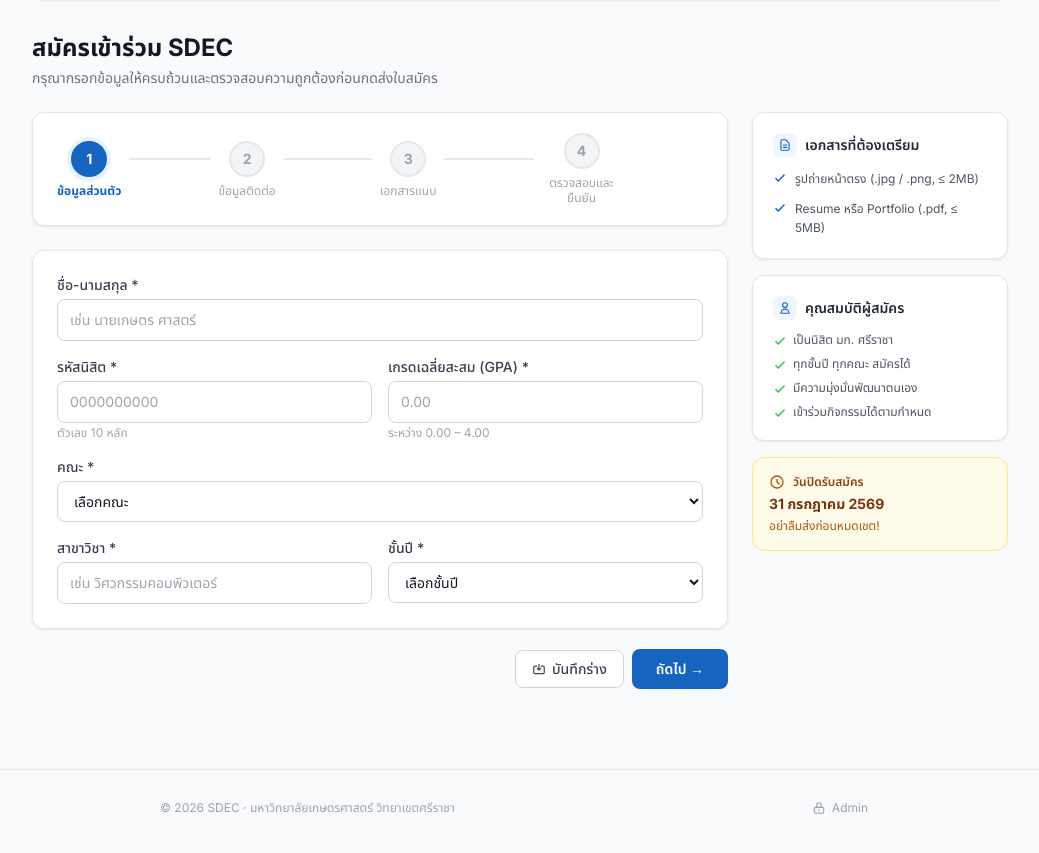
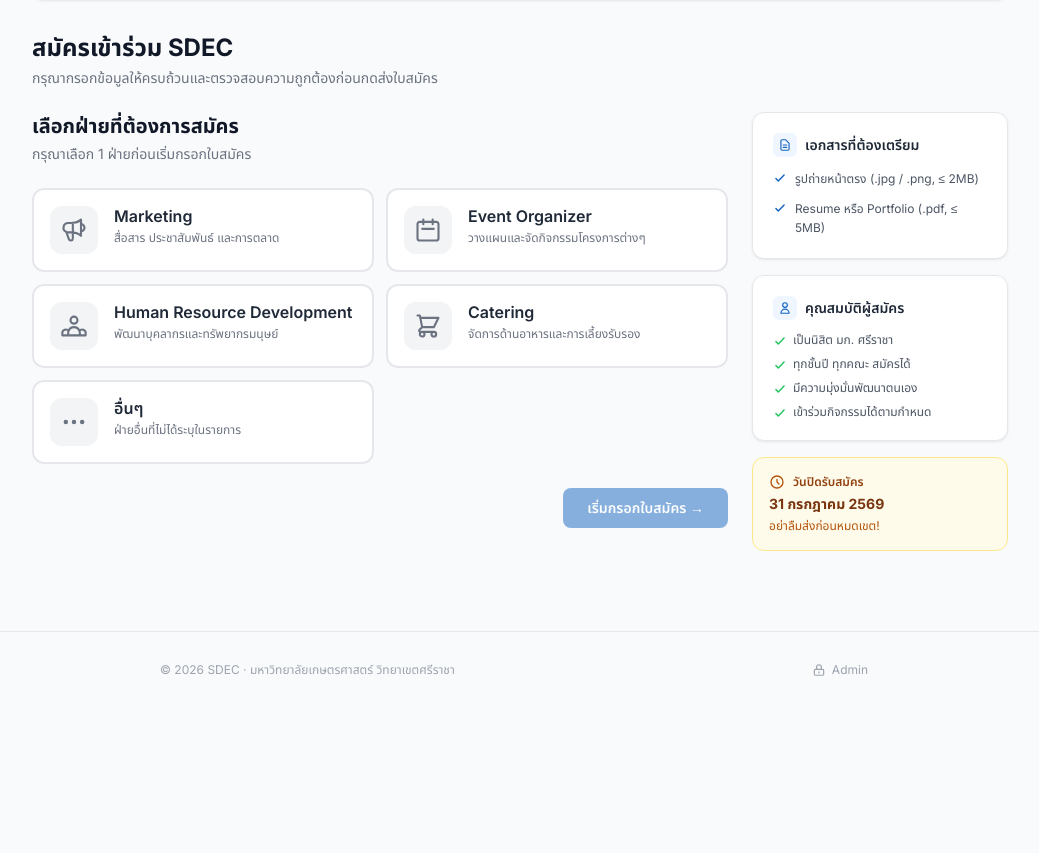
Before and after one commit to Phawatcharakorn/Register_SDEC, a Next.js app: page / in a window 1280 px wide. Shown: the part 623-1476 px from the top of the page, without its empty margins (120-1159 px from the left). After the commit the page ends 1395 px from the top, so only its background shows below. Built offline with nearby package versions, Linux system fonts and the light colour scheme.

Commit message:
feat: add Corps pre-form picker with 5 options, show in admin

```diff
--- a/src/app/admin/applications/[id]/DetailClient.tsx
+++ b/src/app/admin/applications/[id]/DetailClient.tsx
@@ -133,6 +133,14 @@
             </div>
             <div className="h-px bg-gray-100" />
             <div className="space-y-2">
+              {app.corps && (
+                <div className="inline-flex items-center gap-1.5 rounded-full bg-ku-green-50 border border-ku-green/20 px-3 py-1 mb-1">
+                  <svg className="h-3.5 w-3.5 text-ku-green" fill="none" viewBox="0 0 24 24" stroke="currentColor">
+                    <path strokeLinecap="round" strokeLinejoin="round" strokeWidth={2} d="M17 20h5v-2a3 3 0 00-5.356-1.857M17 20H7m10 0v-2c0-.656-.126-1.283-.356-1.857M7 20H2v-2a3 3 0 015.356-1.857M7 20v-2c0-.656.126-1.283.356-1.857m0 0a5.002 5.002 0 019.288 0M15 7a3 3 0 11-6 0 3 3 0 016 0z" />
+                  </svg>
+                  <span className="text-xs font-semibold text-ku-green">ฝ่าย {app.corps}</span>
+                </div>
+              )}
               <InfoRow label="คณะ"       value={app.faculty} />
               <InfoRow label="สาขา"      value={app.major} />
               <InfoRow label="ชั้นปี"    value={`ปีที่ ${app.year}`} />
--- a/src/app/api/admin/applications/route.ts
+++ b/src/app/api/admin/applications/route.ts
@@ -38,7 +38,7 @@
   let dbQuery = supabase
     .from('applications')
     .select(
-      'id, created_at, full_name, student_id, faculty, major, year, gpa, phone, email, photo_url, status',
+      'id, created_at, full_name, student_id, faculty, major, year, gpa, phone, email, corps, photo_url, status',
       { count: 'exact' },
     )
     .order('created_at', { ascending: false })
--- a/src/app/api/apply/route.ts
+++ b/src/app/api/apply/route.ts
@@ -66,6 +66,7 @@
   const { data: application, error: insertError } = await supabase
     .from('applications')
     .insert({
+      corps:      fields.corps,
       full_name:  fields.full_name,
       student_id: fields.student_id,
       faculty:    fields.faculty,
--- a/src/components/forms/ApplicationForm.tsx
+++ b/src/components/forms/ApplicationForm.tsx
@@ -9,7 +9,7 @@
 import SuccessCard from '@/components/SuccessCard'
 import type { Step } from '@/components/ui/StepIndicator'
 import type { SuccessData } from '@/components/SuccessCard'
-import { applicationSchema, type ApplicationFormValues, KU_SRIRACHA_FACULTIES } from './schema'
+import { applicationSchema, type ApplicationFormValues, KU_SRIRACHA_FACULTIES, CORPS_OPTIONS } from './schema'
 
 const DRAFT_KEY = 'sdec_draft_v1'
 
@@ -18,6 +18,127 @@
   if (d.length <= 3) return d
   if (d.length <= 6) return `${d.slice(0, 3)}-${d.slice(3)}`
   return `${d.slice(0, 3)}-${d.slice(3, 6)}-${d.slice(6)}`
+}
+
+// ─── Corps Picker ─────────────────────────────────────────────────
+
+const CORPS_CONFIG: { value: string; icon: React.ReactNode; desc: string }[] = [
+  {
+    value: 'Marketing',
+    desc: 'สื่อสาร ประชาสัมพันธ์ และการตลาด',
+    icon: (
+      <svg className="h-7 w-7" fill="none" viewBox="0 0 24 24" stroke="currentColor">
+        <path strokeLinecap="round" strokeLinejoin="round" strokeWidth={1.8}
+          d="M11 5.882V19.24a1.76 1.76 0 01-3.417.592l-2.147-6.15M18 13a3 3 0 100-6M5.436 13.683A4.001 4.001 0 017 6h1.832c4.1 0 7.625-1.234 9.168-3v14c-1.543-1.766-5.067-3-9.168-3H7a3.988 3.988 0 01-1.564-.317z" />
+      </svg>
+    ),
+  },
+  {
+    value: 'Event Organizer',
+    desc: 'วางแผนและจัดกิจกรรมโครงการต่างๆ',
+    icon: (
+      <svg className="h-7 w-7" fill="none" viewBox="0 0 24 24" stroke="currentColor">
+        <path strokeLinecap="round" strokeLinejoin="round" strokeWidth={1.8}
+          d="M8 7V3m8 4V3m-9 8h10M5 21h14a2 2 0 002-2V7a2 2 0 00-2-2H5a2 2 0 00-2 2v12a2 2 0 002 2z" />
+      </svg>
+    ),
+  },
+  {
+    value: 'Human Resource Development',
+    desc: 'พัฒนาบุคลากรและทรัพยากรมนุษย์',
+    icon: (
+      <svg className="h-7 w-7" fill="none" viewBox="0 0 24 24" stroke="currentColor">
+        <path strokeLinecap="round" strokeLinejoin="round" strokeWidth={1.8}
+          d="M17 20h5v-2a3 3 0 00-5.356-1.857M17 20H7m10 0v-2c0-.656-.126-1.283-.356-1.857M7 20H2v-2a3 3 0 015.356-1.857M7 20v-2c0-.656.126-1.283.356-1.857m0 0a5.002 5.002 0 019.288 0M15 7a3 3 0 11-6 0 3 3 0 016 0z" />
+      </svg>
+    ),
+  },
+  {
+    value: 'Catering',
+    desc: 'จัดการด้านอาหารและการเลี้ยงรับรอง',
+    icon: (
+      <svg className="h-7 w-7" fill="none" viewBox="0 0 24 24" stroke="currentColor">
+        <path strokeLinecap="round" strokeLinejoin="round" strokeWidth={1.8}
+          d="M3 3h2l.4 2M7 13h10l4-8H5.4M7 13L5.4 5M7 13l-2.293 2.293c-.63.63-.184 1.707.707 1.707H17m0 0a2 2 0 100 4 2 2 0 000-4zm-8 2a2 2 0 11-4 0 2 2 0 014 0z" />
+      </svg>
+    ),
+  },
+  {
+    value: 'อื่นๆ',
+    desc: 'ฝ่ายอื่นที่ไม่ได้ระบุในรายการ',
+    icon: (
+      <svg className="h-7 w-7" fill="none" viewBox="0 0 24 24" stroke="currentColor">
+        <path strokeLinecap="round" strokeLinejoin="round" strokeWidth={1.8}
+          d="M5 12h.01M12 12h.01M19 12h.01M6 12a1 1 0 11-2 0 1 1 0 012 0zm7 0a1 1 0 11-2 0 1 1 0 012 0zm7 0a1 1 0 11-2 0 1 1 0 012 0z" />
+      </svg>
+    ),
+  },
+]
+
+function CorpsPicker({
+  selected,
+  onSelect,
+  onConfirm,
+}: {
+  selected: string
+  onSelect: (v: string) => void
+  onConfirm: () => void
+}) {
+  return (
+    <div className="space-y-6 animate-fade-up">
+      <div>
+        <h2 className="text-xl font-bold text-gray-900">เลือกฝ่ายที่ต้องการสมัคร</h2>
+        <p className="mt-1 text-sm text-gray-500">กรุณาเลือก 1 ฝ่ายก่อนเริ่มกรอกใบสมัคร</p>
+      </div>
+
+      <div className="grid grid-cols-1 gap-3 sm:grid-cols-2">
+        {CORPS_CONFIG.map((c) => {
+          const isSelected = selected === c.value
+          return (
+            <button
+              key={c.value}
+              type="button"
+              onClick={() => onSelect(c.value)}
+              className={`
+                flex items-start gap-4 rounded-xl border-2 p-4 text-left transition-all duration-150
+                ${isSelected
+                  ? 'border-ku-green bg-ku-green-50 shadow-md'
+                  : 'border-gray-200 bg-white hover:border-gray-300 hover:shadow-sm'
+                }
+              `}
+            >
+              <div className={`flex h-12 w-12 shrink-0 items-center justify-center rounded-xl transition-colors
+                ${isSelected ? 'bg-ku-green text-white' : 'bg-gray-100 text-gray-500'}`}>
+                {c.icon}
+              </div>
+              <div className="min-w-0">
+                <p className={`font-semibold leading-tight ${isSelected ? 'text-ku-green' : 'text-gray-800'}`}>
+                  {c.value}
+                </p>
+                <p className="mt-0.5 text-xs leading-relaxed text-gray-500">{c.desc}</p>
+              </div>
+              {isSelected && (
+                <svg className="ml-auto mt-0.5 h-5 w-5 shrink-0 text-ku-green" fill="none" viewBox="0 0 24 24" stroke="currentColor">
+                  <path strokeLinecap="round" strokeLinejoin="round" strokeWidth={2.5} d="M5 13l4 4L19 7" />
+                </svg>
+              )}
+            </button>
+          )
+        })}
+      </div>
+
+      <div className="flex justify-end">
+        <button
+          type="button"
+          onClick={onConfirm}
+          disabled={!selected}
+          className="btn-primary"
+        >
+          เริ่มกรอกใบสมัคร →
+        </button>
+      </div>
+    </div>
+  )
 }
 
 const STEPS: Step[] = [
@@ -188,6 +309,7 @@
 // ─── Main form ────────────────────────────────────────────────────
 
 export default function ApplicationForm() {
+  const [corpsChosen, setCorpsChosen] = useState(false)
   const [currentStep, setCurrentStep] = useState(1)
   const [success, setSuccess]         = useState<SuccessData | null>(null)
   const [savedAt, setSavedAt]         = useState<string | null>(null)
@@ -201,6 +323,7 @@
     trigger,
     watch,
     getValues,
+    setValue,
     reset,
     formState: { errors, isSubmitting, touchedFields },
   } = useForm<ApplicationFormValues>({
@@ -264,6 +387,7 @@
 
   const onSubmit = async (data: ApplicationFormValues) => {
     const formData = new FormData()
+    formData.append('corps',      data.corps)
     formData.append('full_name',  data.full_name)
     formData.append('student_id', data.student_id)
     formData.append('faculty',    data.faculty)
@@ -302,6 +426,22 @@
   // ── Success ────────────────────────────────────────────────────
   if (success) return <SuccessCard data={success} />
 
+  // ── Corps pre-selection ───────────────────────────────────────
+  if (!corpsChosen) {
+    return (
+      <div className="grid grid-cols-1 gap-6 lg:grid-cols-[1fr_256px]">
+        <div>
+          <CorpsPicker
+            selected={watchAll.corps ?? ''}
+            onSelect={(v) => setValue('corps', v)}
+            onConfirm={() => setCorpsChosen(true)}
+          />
+        </div>
+        <FormSidebar savedAt={savedAt} />
+      </div>
+    )
+  }
+
   // ── Form layout ───────────────────────────────────────────────
   return (
     <div className="grid grid-cols-1 gap-6 lg:grid-cols-[1fr_256px]">
@@ -310,6 +450,20 @@
       <div className="space-y-6 min-w-0">
         {/* Step Indicator */}
         <div className="rounded-xl border border-gray-200 bg-white px-6 py-5 shadow-card">
+          {watchAll.corps && (
+            <div className="mb-3 flex items-center gap-2">
+              <span className="rounded-full bg-ku-green-50 border border-ku-green/20 px-2.5 py-0.5 text-xs font-medium text-ku-green">
+                ฝ่าย: {watchAll.corps}
+              </span>
+              <button
+                type="button"
+                onClick={() => setCorpsChosen(false)}
+                className="text-xs text-gray-400 hover:text-gray-600 underline"
+              >
+                เปลี่ยน
+              </button>
+            </div>
+          )}
           <StepIndicator steps={STEPS} currentStep={currentStep} />
         </div>
 
--- a/src/components/forms/schema.ts
+++ b/src/components/forms/schema.ts
@@ -17,6 +17,8 @@
     .refine((f) => opts.allowedTypes.includes(f.type), opts.typeMsg)
 
 export const applicationSchema = z.object({
+  corps: z.string().min(1, 'กรุณาเลือกฝ่ายที่ต้องการ'),
+
   full_name: z
     .string()
     .min(1, 'กรุณากรอกชื่อ-นามสกุล')
@@ -78,6 +80,14 @@
 
 export type ApplicationFormValues = z.infer<typeof applicationSchema>
 
+export const CORPS_OPTIONS = [
+  'Marketing',
+  'Event Organizer',
+  'Human Resource Development',
+  'Catering',
+  'อื่นๆ',
+] as const
+
 export const KU_SRIRACHA_FACULTIES = [
   'คณะวิศวกรรมศาสตร์ศรีราชา',
   'คณะวิทยาการจัดการ',
--- a/src/components/ui/ApplicantCard.tsx
+++ b/src/components/ui/ApplicantCard.tsx
@@ -52,6 +52,9 @@
 
         <div className="mt-1 flex flex-wrap gap-x-4 gap-y-1 text-xs text-gray-400">
           <span>ปี {app.year} · GPA {app.gpa.toFixed(2)}</span>
+          {app.corps && (
+            <span className="font-medium text-ku-green">ฝ่าย {app.corps}</span>
+          )}
           <span>สมัครเมื่อ {dateFormatter.format(new Date(app.created_at))}</span>
         </div>
       </div>
--- a/src/lib/validate-apply.ts
+++ b/src/lib/validate-apply.ts
@@ -7,6 +7,7 @@
 const MAX_RESUME_BYTES = 5 * 1024 * 1024  // 5 MB
 
 export interface ApplyFields {
+  corps: string
   full_name: string
   student_id: string
   faculty: string
@@ -39,6 +40,7 @@
   const getString = (key: string) => (form.get(key) as string | null)?.trim() ?? ''
   const getFile   = (key: string) => form.get(key) as File | null
 
+  const corps      = getString('corps')
   const full_name  = getString('full_name')
   const student_id = getString('student_id')
   const faculty    = getString('faculty')
@@ -52,6 +54,7 @@
   const resume     = getFile('resume')
 
   // Required text fields
+  if (!corps)      errors.corps      = 'Corps selection is required'
   if (!full_name)  errors.full_name  = 'Full name is required'
   if (!faculty)    errors.faculty    = 'Faculty is required'
   if (!major)      errors.major      = 'Major is required'
@@ -110,6 +113,7 @@
 
   return {
     fields: {
+      corps,
       full_name,
       student_id,
       faculty,
--- a/src/types/database.ts
+++ b/src/types/database.ts
@@ -15,6 +15,7 @@
   phone: string
   email: string
   motivation: string
+  corps: string | null           // ฝ่ายที่ต้องการสมัคร
   photo_url: string | null
   resume_url: string | null
   status: ApplicationStatus
```
Also changed, not shown: public/sdec-banner.jpg (deleted), 1 other file (tests, documents, lock files or other folders).
